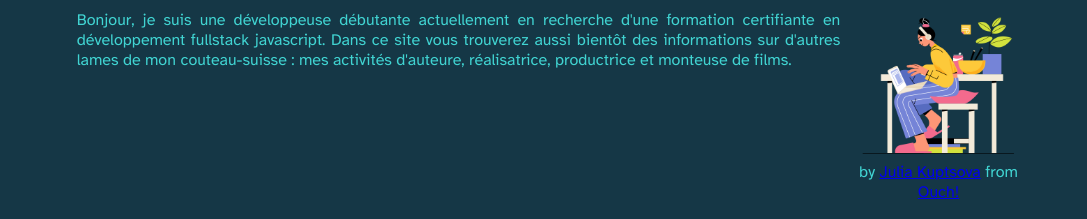
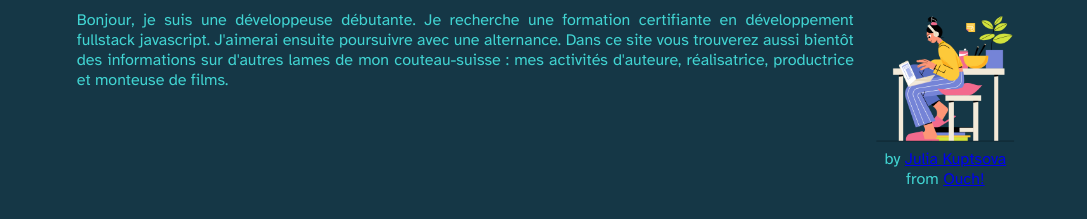
Before and after one commit to jjjoh/mission-portfolio-inco, a plain HTML site: page index.html in a window 1280 px wide. Shown: the part 280-499 px from the top of the page, without its empty margins (96-1183 px from the left). Drawn offline with Linux system fonts and the light colour scheme; a web font is replaced by a local one.

Commit message:
update content in index.html

```diff
--- a/index.html
+++ b/index.html
@@ -36,7 +36,7 @@
             <h1> Accueil</h1>
             <div id="txtImgAccueil">
                 <p>
-                    Bonjour, je suis une développeuse débutante actuellement en recherche d'une formation certifiante en développement fullstack javascript. Dans ce site vous trouverez aussi bientôt des informations sur d'autres lames de mon couteau-suisse : mes activités d'auteure, réalisatrice, productrice et monteuse de films.
+                    Bonjour, je suis une développeuse débutante. Je recherche une formation certifiante en développement fullstack javascript. J'aimerai ensuite poursuivre avec une alternance. Dans ce site vous trouverez aussi bientôt des informations sur d'autres lames de mon couteau-suisse : mes activités d'auteure, réalisatrice, productrice et monteuse de films.
                 </p>
 
                 <div id="imgAvecCredits">
```
